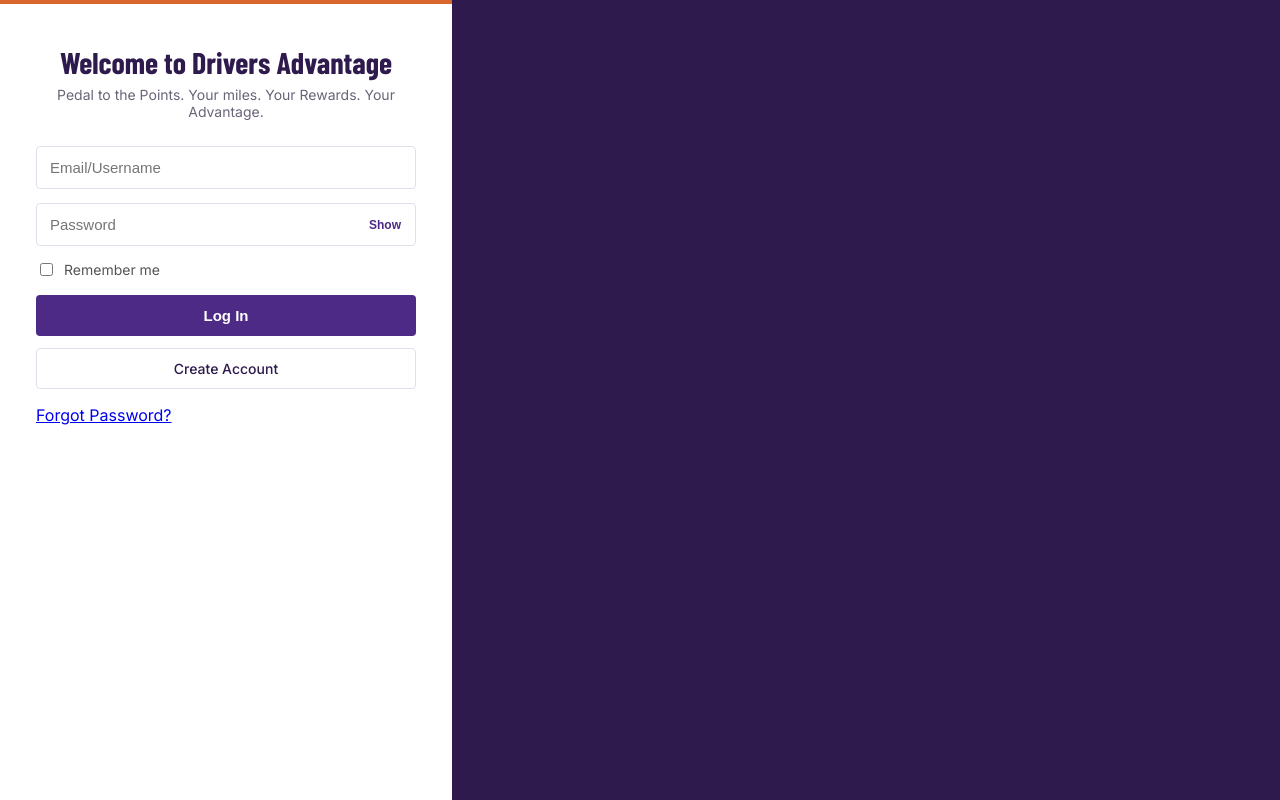
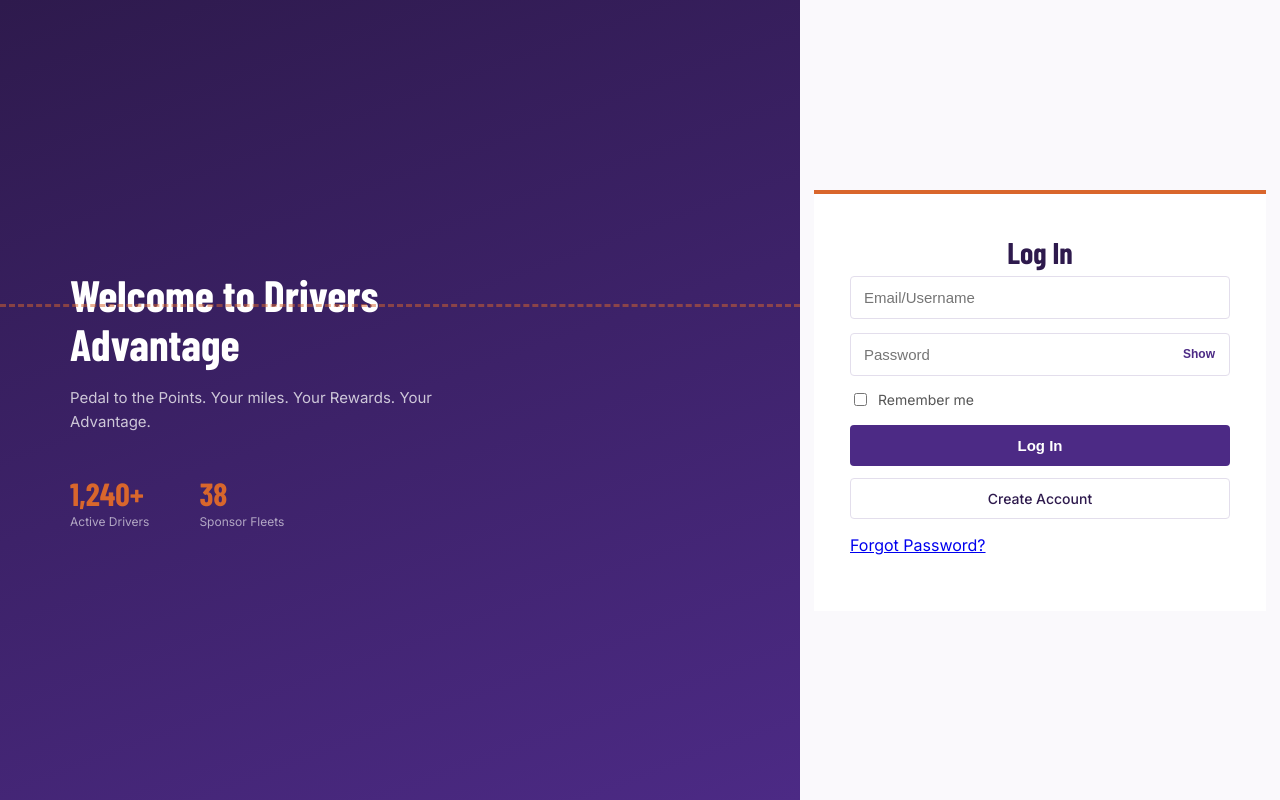
Before and after one commit to juliant3/CPSC4910-Team10-Project, a Flask app: page /login in a window 1280 px wide. Run offline with Flask 3, Linux system fonts and the light colour scheme.

Commit message:
Update login.html

```diff
--- a/frontend/templates/shared/login.html
+++ b/frontend/templates/shared/login.html
@@ -3,12 +3,14 @@
 {% block title %}Login{% endblock %}
 
 {% block head %}
-
 <link rel="stylesheet" href="{{ url_for('static', filename='css/login.css') }}">
 {% endblock %}
 
 {% block content %}
 
+{% if step == "email" or step == "code" or step == "reset" %}
+
+<div class="login-form-side" style="max-width: none; width: 100%;">
 <div class="login-container">
 
     {% if step == "email" %}
@@ -103,9 +105,32 @@
             <button type="submit">Reset Password</button>
         </form>
 
+    {% endif %}
+
+</div>
+</div>
+
 {% else %}
-        <h1>Welcome to Drivers Advantage</h1>
-        <p class = "motto">Pedal to the Points. Your miles. Your Rewards. Your Advantage.</p>
+
+<div class="login-side">
+    <h2>Welcome to Drivers Advantage</h2>
+    <p>Pedal to the Points. Your miles. Your Rewards. Your Advantage.</p>
+    <div class="login-stats">
+        <div class="stat">
+            <strong>1,240+</strong>
+            <span>Active Drivers</span>
+        </div>
+        <div class="stat">
+            <strong>38</strong>
+            <span>Sponsor Fleets</span>
+        </div>
+    </div>
+</div>
+
+<div class="login-form-side">
+<div class="login-container">
+
+    <h1>Log In</h1>
 
     {% if error %}
         <div class="error">{{ error }}</div>
@@ -147,9 +172,11 @@
             Forgot Password?
         </a>
     </p>
-    {% endif %}
 
 </div>
+</div>
+
+{% endif %}
 
 <script>
     function togglePassword(inputId, btn) {
```
Lines whose indentation alone changed are shown as unchanged.
